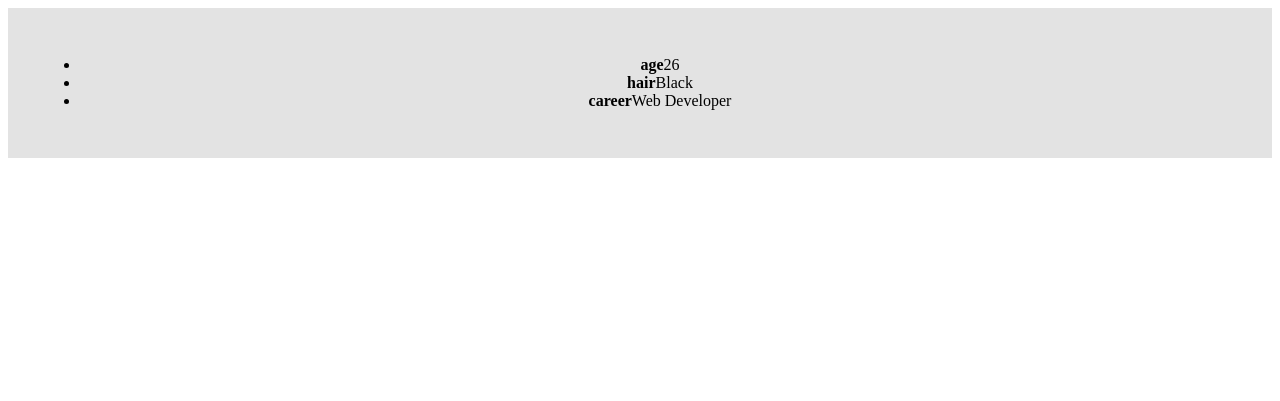
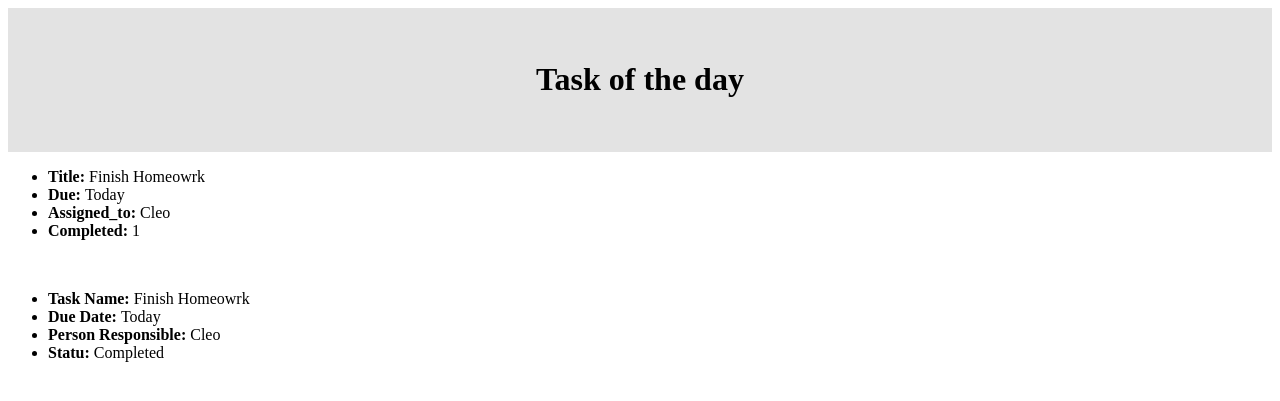
Before and after one commit to CleoCTech/_PHP_LEARNING_V2, a PHP site: page / in a window 1280 px wide. Shown: the top 401 px of the page. Run offline with PHP 8.4, Linux system fonts and the light colour scheme.

Commit message:
Laracast Episode 9 -Associative Arrays with Booleans: Using condition to check boolean

```diff
--- a/index.php
+++ b/index.php
@@ -1,17 +1,13 @@
 <?php
 
 //array -> primitive collection of reltaed things.
-$person = [
-
-    'age'=>26,
-    'hair'=>'Black',
-    'career'=>'Web Developer'
+$task = [
+    'title'=>'Finish Homeowrk',
+    'due'=>'Today',
+    'assigned_to'=>'Cleo',
+    'completed'=> true, //a boolean value, where we can use condition in view to check if the task is completed and if so we check a green checkmark.
 ];
 
-$person['name'] = 'Cleo';
-
-unset($person['name']);
-
-// die(var_dump($person));
+// die(var_dump($task));
 
 require 'index.view.php'; // require means, pull in everything from this path;
--- a/index.view.php
+++ b/index.view.php
@@ -19,12 +19,30 @@
 
     <body>
         <header>
-            <ul>
-                <?php foreach ($person as $key => $feature) :?>
-                <li> <strong><?= $key; ?></strong><?= $feature ?></li>
-                <?php endforeach;?>
-            </ul>
+            <h1>Task of the day</h1>
         </header>
+
+        <ul>
+            <?php foreach ($task as $key => $value): ?>
+            <li> <strong><?= ucwords($key); ?>: </strong><?= $value; ?></li>
+            <?php endforeach; ?>
+        </ul>
+        <br>
+        <ul>
+            <li>
+                <strong>Task Name: </strong> <?= $task['title']; ?>
+            </li>
+            <li>
+                <strong>Due Date: </strong> <?= $task['due']; ?>
+            </li>
+            <li>
+                <strong>Person Responsible: </strong> <?= $task['assigned_to']; ?>
+            </li>
+            <li>
+                <strong>Statu: </strong> <?= ($task['completed']) ? 'Completed' : 'Incomplete' ; ?>
+            </li>
+        </ul>
+
     </body>
 
 </html>
```
Also changed, not shown: README.md.
